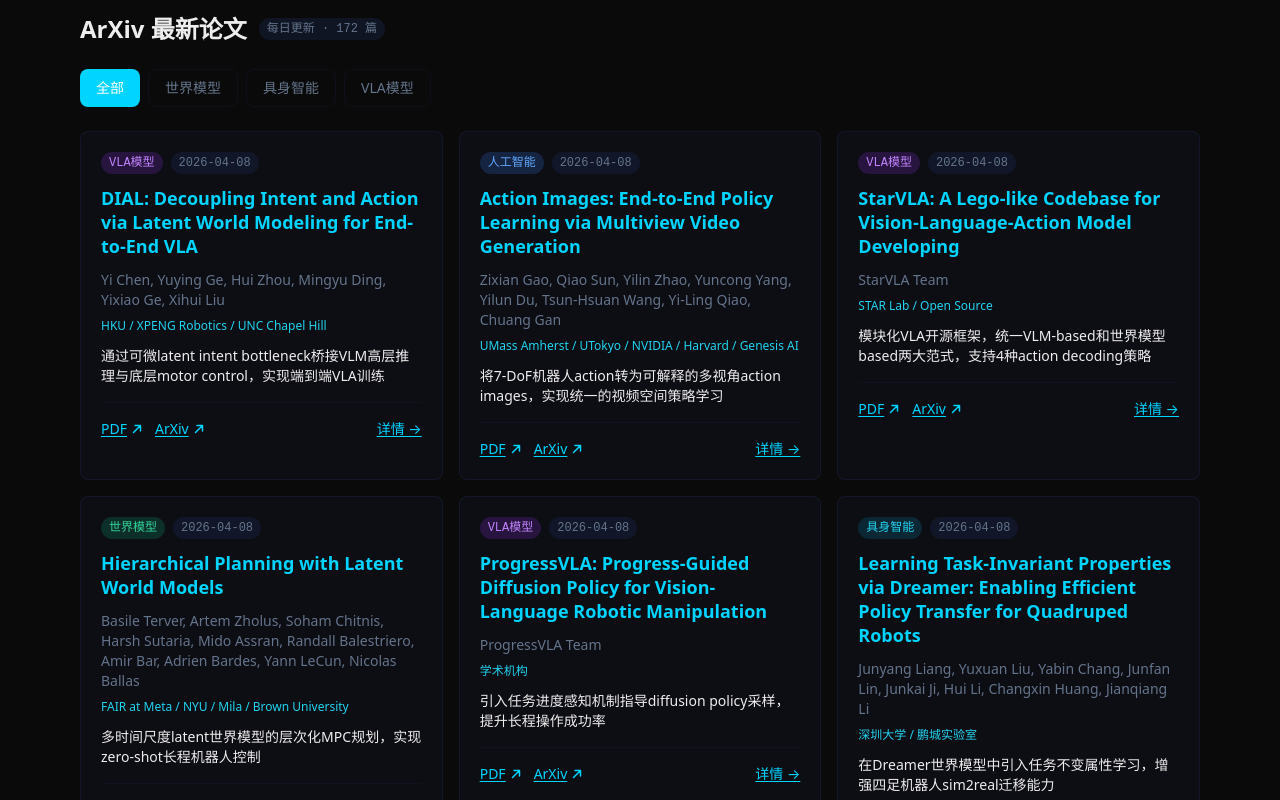
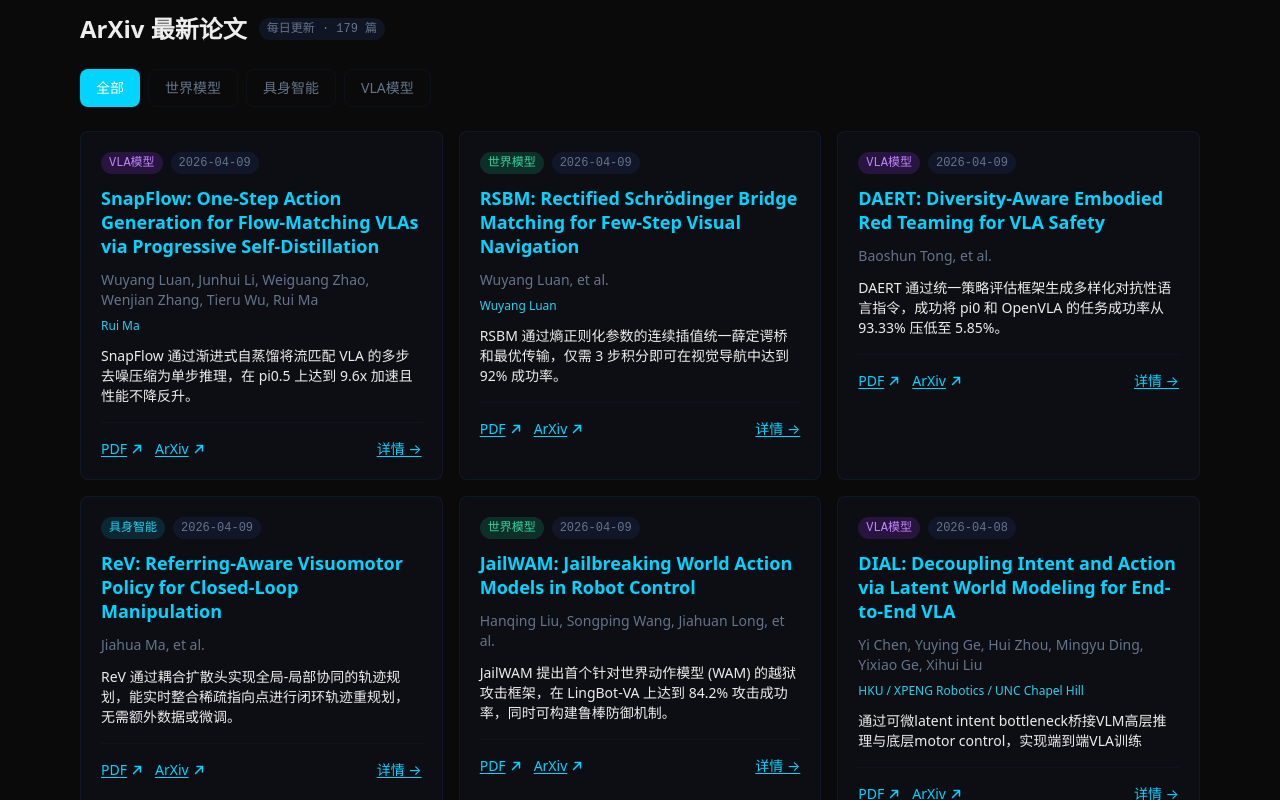
Before and after one commit to DontyHe/ai-news-digest, a Next.js app: page / in a window 1280 px wide. Shown: the part 380-1180 px from the top of the page. Built offline with nearby package versions, Linux system fonts and the light colour scheme.

Commit message:
Update papers: 2026-04-09

```diff
--- a/src/data/papers.ts
+++ b/src/data/papers.ts
@@ -20,6 +20,118 @@ export interface Paper {
 
 export const papers: Paper[] = [
   {
+    id: "paper-260405656",
+    title: "SnapFlow: One-Step Action Generation for Flow-Matching VLAs via Progressive Self-Distillation",
+    authors: "Wuyang Luan, Junhui Li, Weiguang Zhao, Wenjian Zhang, Tieru Wu, Rui Ma",
+    institution: "Rui Ma",
+    date: "2026-04-09",
+    category: "vla",
+    summary: "SnapFlow 通过渐进式自蒸馏将流匹配 VLA 的多步去噪压缩为单步推理，在 pi0.5 上达到 9.6x 加速且性能不降反升。",
+    background: "基于流匹配的 VLA 模型（如 pi0, pi0.5, SmolVLA）已成为 SOTA 通用操作方案，但迭代去噪（通常需要 10 步 ODE）导致推理延迟过高。去噪过程占用端到端推理时间的 80%。",
+    architecture: "插件式自蒸馏方法，将多步去噪压缩为单次前向传播（1-NFE）。混合标准流匹配样本与一致性样本，一致性样本的目标是模型自身边缘速度预测计算的二步 Euler 快捷速度。零初始化时间嵌入让网络在单一架构内切换局部速度估计和全局一步生成。",
+    innovations: "首个针对流匹配 VLA 的自蒸馏加速方法。在 pi0.5 四个 LIBERO 套件上达到 98.75% 平均成功率，超过 10 步教师（97.75%）。去噪加速 9.6x，端到端延迟从 274ms 降至 83ms。与层蒸馏、token 剪枝正交可组合。",
+    inspiration: "VLA 的实时部署瓶颈集中在推理速度上。自蒸馏思路不需要外部大模型做教师，用自身速度预测构建一致性目标，对 edge 部署意义重大。",
+    pdfUrl: "https://arxiv.org/pdf/2604.05656",
+    htmlUrl: "https://arxiv.org/abs/2604.05656",
+    figures: []
+  },
+  {
+    id: "paper-260405673",
+    title: "RSBM: Rectified Schrödinger Bridge Matching for Few-Step Visual Navigation",
+    authors: "Wuyang Luan, et al.",
+    institution: "Wuyang Luan",
+    date: "2026-04-09",
+    category: "worldmodel",
+    summary: "RSBM 通过熵正则化参数的连续插值统一薛定谔桥和最优传输，仅需 3 步积分即可在视觉导航中达到 92% 成功率。",
+    background: "基于扩散模型和薛定谔桥的生成策略能有效捕获多模态动作分布，但由于高方差随机传输需要数十步积分，阻碍了实时机器人控制。",
+    architecture: "利用速度结构不变性，单个网络服务所有正则化强度。在 ε=1（最大熵传输）和 ε→0（确定性最优传输）之间插值，学习条件先验缩短传输距离。",
+    innovations: "发现标准桥和最优传输共享速度场结构，提供统一视角。仅 3 步积分达到 94% 余弦相似度和 92% 成功率，无需蒸馏或多阶段训练。",
+    inspiration: "将薛定谔桥和最优传输统一到连续谱上是优雅的数学洞察。理论驱动的少步推理方法比纯工程优化更有持久价值。",
+    pdfUrl: "https://arxiv.org/pdf/2604.05673",
+    htmlUrl: "https://arxiv.org/abs/2604.05673",
+    figures: []
+  },
+  {
+    id: "paper-260401985",
+    title: "WAV: Self-Improving World Models via Forward-Inverse Asymmetry",
+    authors: "Yuejiang Liu, et al.",
+    institution: "Stanford, MIT (Chelsea Finn, Yilun Du)",
+    date: "2026-04-09",
+    category: "worldmodel",
+    summary: "WAV 将动作条件状态预测分解为状态合理性和动作可达性，利用前向-逆向来性实现世界模型自验证和改进，样本效率提升 2x。",
+    background: "通用世界模型需要在更广泛的次优动作范围内保持可靠，但这些动作在动作标注的交互数据中覆盖不足。",
+    architecture: "将预测分解为状态合理性和动作可达性两个独立因子。利用无动作数据广泛可用和动作特征低维度两个不对称性。通过生成子目标、推断动作、前向展开的循环一致性进行验证。",
+    innovations: "首个世界模型自验证框架。在 9 个任务上实现 2x 样本效率，策略性能提升 18%。在探索不足区域表现突出。",
+    inspiration: "不直接改进前向预测，而是通过自验证机制发现和修正模型盲区。自我诊断思路对工业应用尤其有价值。",
+    pdfUrl: "https://arxiv.org/pdf/2604.01985",
+    htmlUrl: "https://arxiv.org/abs/2604.01985",
+    figures: []
+  },
+  {
+    id: "paper-260401001",
+    title: "EgoSim: Egocentric World Simulator for Embodied Interaction Generation",
+    authors: "Jinkun Hao, et al.",
+    institution: "",
+    date: "2026-04-09",
+    category: "worldmodel",
+    summary: "EgoSim 是闭环自我中心世界模拟器，通过可更新的 3D 世界状态实现空间一致的交互视频生成，支持跨具身迁移到机器人操作。",
+    background: "现有自我中心模拟器要么缺乏显式 3D 锚定导致结构漂移，要么将场景视为静态无法跨交互更新世界状态。",
+    architecture: "几何-动作感知观测模拟 (GAOS) 生成具身交互的视觉观测。交互感知状态更新 (IASU) 根据交互结果持续更新 3D 场景。EgoCap 低成本数据采集系统。",
+    innovations: "首个同时解决结构漂移和状态更新的自我中心模拟器。从野生自我中心视频自动提取训练数据。支持跨具身迁移到机器人操作。",
+    inspiration: "自我中心视角的世界模拟是连接具身 AI 和视频生成的重要桥梁。3D 锚定和状态更新是可靠仿真环境的关键属性。",
+    pdfUrl: "https://arxiv.org/pdf/2604.01001",
+    htmlUrl: "https://arxiv.org/abs/2604.01001",
+    figures: []
+  },
+  {
+    id: "paper-260405595",
+    title: "DAERT: Diversity-Aware Embodied Red Teaming for VLA Safety",
+    authors: "Baoshun Tong, et al.",
+    institution: "",
+    date: "2026-04-09",
+    category: "vla",
+    summary: "DAERT 通过统一策略评估框架生成多样化对抗性语言指令，成功将 pi0 和 OpenVLA 的任务成功率从 93.33% 压低至 5.85%。",
+    background: "VLA 对语言细微差异的鲁棒性是关键的未被充分探索的安全隐患。标准 RL 对抗者因奖励最大化特性导致模式崩塌。",
+    architecture: "统一策略生成多样化挑战性指令，在物理模拟器中通过执行失败衡量攻击有效性。解决传统 RL 对抗者收敛到窄集重复失败模式的问题。",
+    innovations: "首个系统性揭示 VLA 语言鲁棒性漏洞的红队攻击框架。成功率降低至 5.85%。可扩展的压力测试方法。",
+    inspiration: "VLA 安全性评估不应仅限于视觉和动作空间，语言输入的对抗鲁棒性同样重要。部署前的语言层面压力测试不可或缺。",
+    pdfUrl: "https://arxiv.org/pdf/2604.05595",
+    htmlUrl: "https://arxiv.org/abs/2604.05595",
+    figures: []
+  },
+  {
+    id: "paper-260405544",
+    title: "ReV: Referring-Aware Visuomotor Policy for Closed-Loop Manipulation",
+    authors: "Jiahua Ma, et al.",
+    institution: "",
+    date: "2026-04-09",
+    category: "embodied",
+    summary: "ReV 通过耦合扩散头实现全局-局部协同的轨迹规划，能实时整合稀疏指向点进行闭环轨迹重规划，无需额外数据或微调。",
+    background: "视觉运动策略面临分布外执行误差或动态轨迹重路由时的鲁棒性问题，模型仅依赖原始专家演示进行训练。",
+    architecture: "全局扩散头生成时间稀疏的动作锚点，局部扩散头进行精细插值。接收稀疏指向点后闭环重规划，每步执行重复此过程。仅对专家演示施加定向扰动训练。",
+    innovations: "首个无需额外数据或微调的指向感知闭环操作策略。全局-局部协同的扩散架构。通过演示扰动训练降低成本。",
+    inspiration: "将高层规划和底层执行解耦为协同扩散头，人机协作模式（人类提供指向点，模型负责执行）有实际应用前景。",
+    pdfUrl: "https://arxiv.org/pdf/2604.05544",
+    htmlUrl: "https://arxiv.org/abs/2604.05544",
+    figures: []
+  },
+  {
+    id: "paper-260405498",
+    title: "JailWAM: Jailbreaking World Action Models in Robot Control",
+    authors: "Hanqing Liu, Songping Wang, Jiahuan Long, et al.",
+    institution: "",
+    date: "2026-04-09",
+    category: "worldmodel",
+    summary: "JailWAM 提出首个针对世界动作模型 (WAM) 的越狱攻击框架，在 LingBot-VA 上达到 84.2% 攻击成功率，同时可构建鲁棒防御机制。",
+    background: "世界动作模型 (WAM) 联合预测未来世界状态和动作，具有强大的物理操控能力。但其安全漏洞尚未被充分研究。",
+    architecture: "三级安全分类框架量化机械臂运动安全性。视觉-轨迹映射统一异构动作空间。风险判别器高效识别破坏性行为。双路径验证策略：粗筛 + 闭环物理仿真精验。",
+    innovations: "首个 WAM 越狱攻击框架。LingBot-VA 上 84.2% 攻击成功率。构建 JailWAM-Bench 基准。可基于此构建防御机制。",
+    inspiration: "世界动作模型的强大操控能力是双刃剑。系统性安全评估是 WAM 走向部署的必要步骤。",
+    pdfUrl: "https://arxiv.org/pdf/2604.05498",
+    htmlUrl: "https://arxiv.org/abs/2604.05498",
+    figures: []
+  },
+  {
     id: "paper-260329844",
     title: "DIAL: Decoupling Intent and Action via Latent World Modeling",
     authors: "et al.",
```
